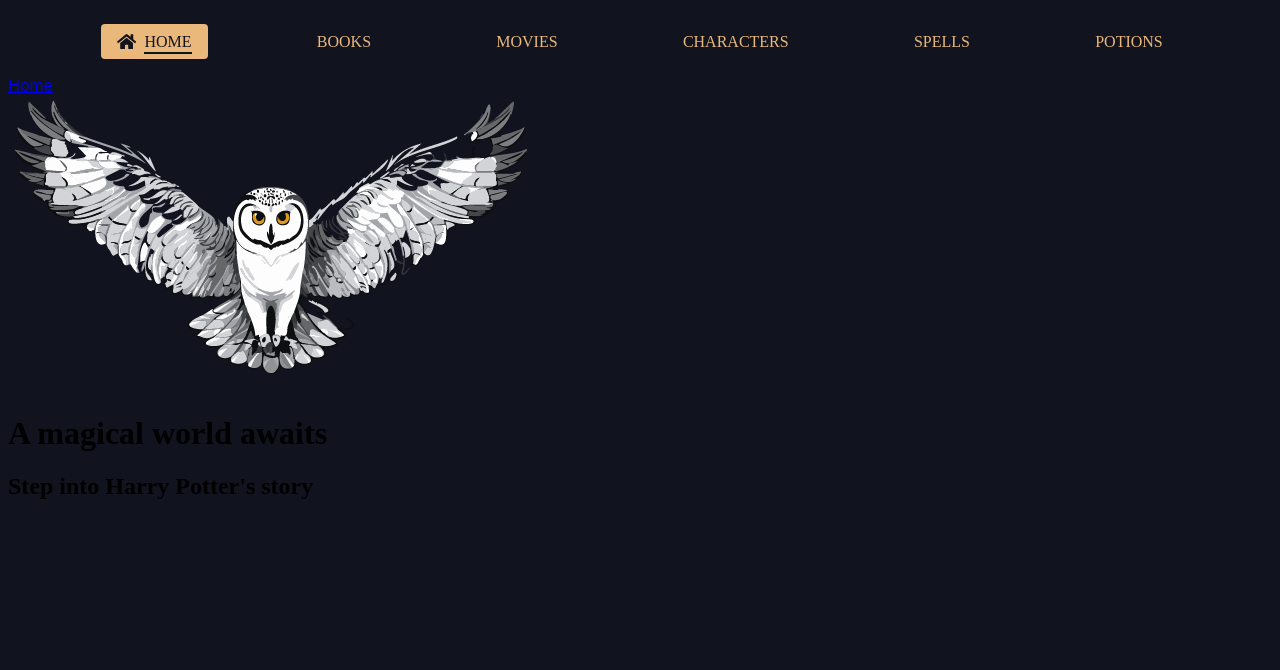
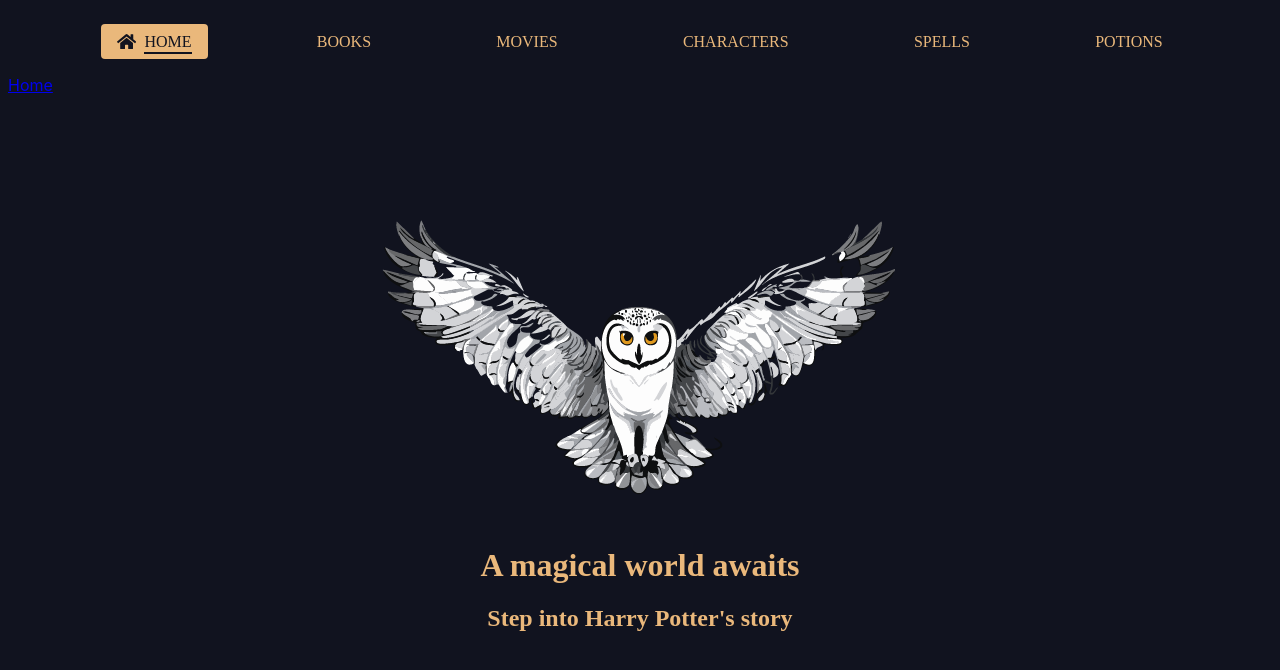
Before and after one commit to VeronikaAas/hpmagic, a React (Vite) app in the folder hpmagic/: page / in a window 1280 px wide. Shown: the top 670 px of the page. Built offline with nearby package versions, Linux system fonts and the light colour scheme.

Commit message:
refactor: add wrapper divs for improved styling and layout control

```diff
--- a/hpmagic/src/pages/home/index.jsx
+++ b/hpmagic/src/pages/home/index.jsx
@@ -1,17 +1,22 @@
 import '../../index.css';
 import '../../components/header/header.jsx';
+import './home.css';
 
 function Home() {
   return (
     <div className="home-container">
+      <div className="image-content">
         <img
           src="/Owl.png"
           alt="An illustration of an owl resembling Hedvig from Harry Potter"
           className="hedvig"
           loading="lazy"
         />
+        <div className="text-content">
           <h1>A magical world awaits</h1>
           <h2>Step into Harry Potter's story</h2>
+        </div>
+      </div>
     </div>
   );
 }
```
Lines whose indentation alone changed are shown as unchanged.
